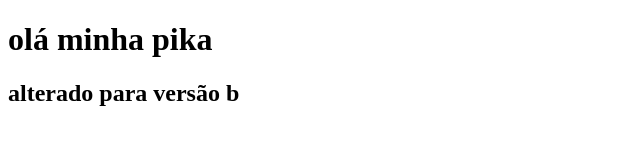
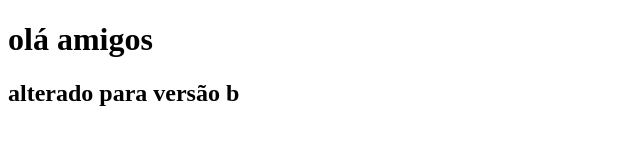
Before and after one commit to 1uscas/git-aula-1, a plain HTML site: page index.html in a window 1280 px wide. Shown: the whole page, without its empty margins (0-640 px from the left). Drawn offline with Linux system fonts and the light colour scheme.

Commit message:
alternativa-b

```diff
--- a/index.html
+++ b/index.html
@@ -6,7 +6,7 @@
     <title>Git Aula1</title>
 </head>
 <body>
-    <h1>olá minha pika</h1>
+    <h1>olá amigos</h1>
     <h2>alterado para versão b</h2>
 </body>
 </html>
```
